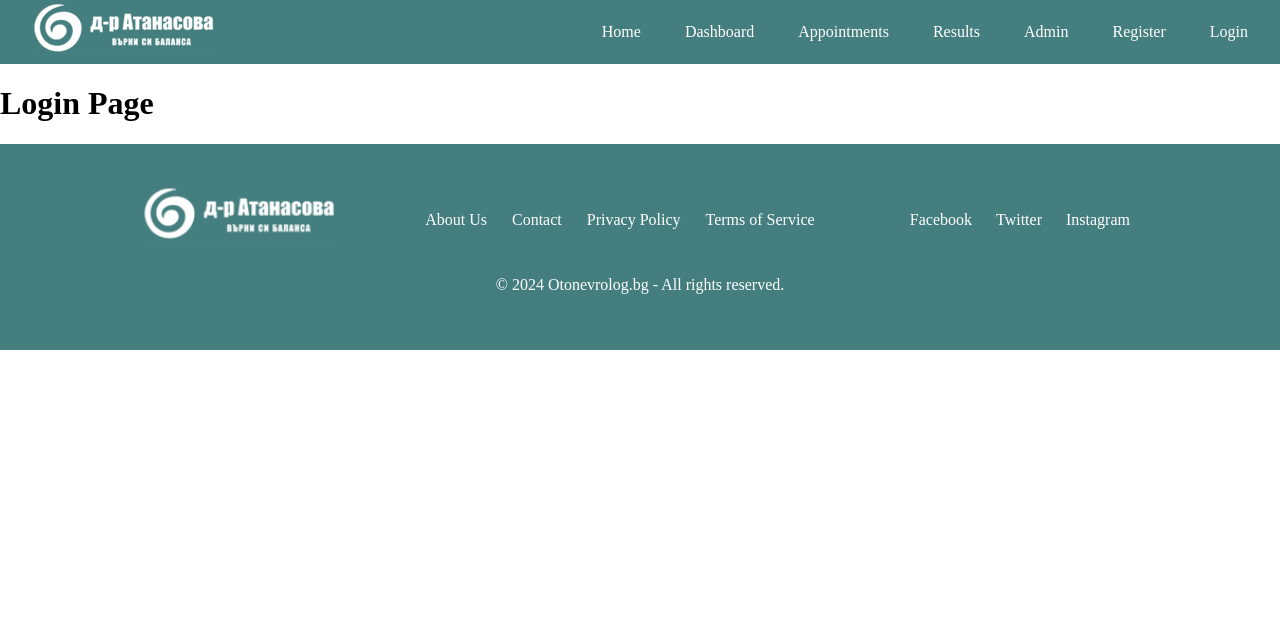
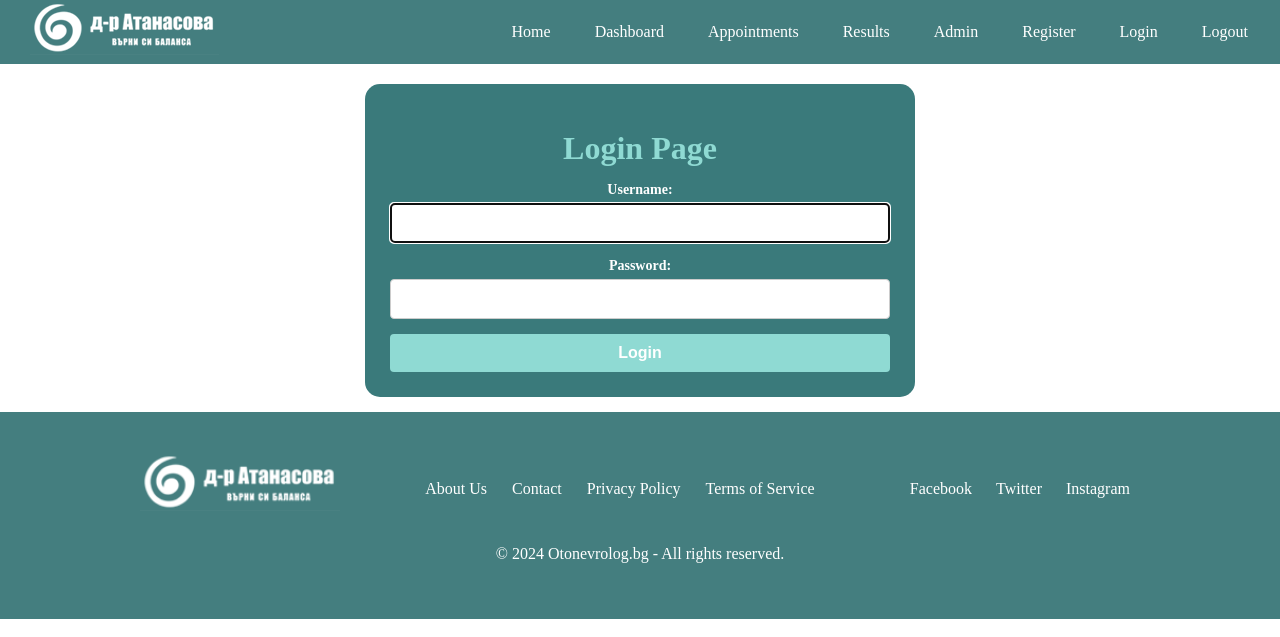
Before and after one commit to plamensve/otonevrolog, a Django app: page /login/ in a window 1280 px wide. Shown: the top 637 px of the page. Run offline with Django 5.2, Linux system fonts and the light colour scheme.

Commit message:
ADD: Login logic

```diff
--- a/otonevrolog_main/otonevrolog_main/web/forms.py
+++ b/otonevrolog_main/otonevrolog_main/web/forms.py
@@ -1,5 +1,5 @@
 from django import forms
-from django.contrib.auth.forms import UserCreationForm
+from django.contrib.auth.forms import UserCreationForm, AuthenticationForm
 from django.contrib.auth.models import User
 
 from otonevrolog_main.web.models import AppointmentBooking
@@ -47,3 +47,7 @@ class CustomCreateUserForm(UserCreationForm):
             self.fields[field_name].label = ''
         self.fields['password1'].widget = forms.PasswordInput(attrs={'placeholder': 'Password...'})
         self.fields['password2'].widget = forms.PasswordInput(attrs={'placeholder': 'Confirm Password...'})
+
+
+class CreateUserLoginForm(AuthenticationForm):
+    pass
--- a/otonevrolog_main/otonevrolog_main/web/urls.py
+++ b/otonevrolog_main/otonevrolog_main/web/urls.py
@@ -1,9 +1,9 @@
 from django.urls import path
 from otonevrolog_main.web import views
-from otonevrolog_main.web.views import RegisterView
+from otonevrolog_main.web.views import RegisterView, CustomLoginView
 
 urlpatterns = (
     path('', views.index, name='index'),
-    path('login/', views.login, name='login'),
+    path('login/', CustomLoginView.as_view(), name='login'),
     path('register/', RegisterView.as_view(), name='register'),
 )
--- a/otonevrolog_main/otonevrolog_main/web/views.py
+++ b/otonevrolog_main/otonevrolog_main/web/views.py
@@ -1,8 +1,7 @@
+from django.contrib.auth.views import LoginView
 from django.shortcuts import render, redirect
-from otonevrolog_main.web.forms import AppointmentBookingCreateForm, CustomCreateUserForm
-from otonevrolog_main.web.models import AppointmentSlot
+from otonevrolog_main.web.forms import AppointmentBookingCreateForm, CustomCreateUserForm, CreateUserLoginForm
 from otonevrolog_main.web.utils import get_taken_slots, create_appointment_slot
-from django.contrib.auth.forms import UserCreationForm
 from django.shortcuts import render
 from django.urls import reverse_lazy
 from django.views.generic import CreateView
@@ -40,8 +39,10 @@ class RegisterView(CreateView):
     success_url = reverse_lazy('index')
 
 
-def login(request):
-    return render(request, 'login.html')
+class CustomLoginView(LoginView):
+    form_class = CreateUserLoginForm
+    template_name = 'login.html'
+    success_url = reverse_lazy('index')
 
 
 def logout(request):
--- /dev/null
+++ b/otonevrolog_main/static/css/login-form.css
@@ -0,0 +1,78 @@
+/* Основен стил за формата за регистрация */
+.login-form {
+    width: 100%;
+    max-width: 500px;
+    margin: 20px auto;
+    padding: 25px;
+    background: linear-gradient(145deg, #3a7a7b, #3a7a7b) center;
+    background-size: cover;
+    border-radius: 15px;
+}
+
+/* Стил за заглавието на формата */
+.login-form h2 {
+    text-align: center;
+    font-size: 24px;
+    margin-bottom: 20px;
+    color: #fff;
+}
+
+.login-form label {
+    font-size: 14px;
+    color: #ffffff;
+    font-weight: 600;
+    text-align: center;
+    display: block;
+    margin-bottom: 5px;
+}
+
+/* Основен стил за полетата за въвеждане */
+.login-form input[type="text"],
+.login-form input[type="password"] {
+    width: 100%;
+    padding: 10px;
+    margin-bottom: 15px;
+    border: 1px solid #ccc;
+    border-radius: 4px;
+    box-sizing: border-box;
+    font-size: 16px;
+    color: #333;
+}
+
+
+/* Стил за бутона */
+.login-form button {
+    width: 100%;
+    padding: 10px;
+    font-size: 16px;
+    font-weight: bold;
+    color: #fff;
+    background-color: #8fdad3;
+    border: none;
+    border-radius: 4px;
+    cursor: pointer;
+    transition: background-color 0.3s ease;
+}
+
+/* Ефект при задържане на мишката върху бутона */
+.login-form button:hover {
+    background-color: #4ed2cb;
+}
+
+.login-form{
+    color: #8fdad3;
+    font-weight: 600;
+    text-align: center;
+    margin-bottom: 15px;
+}
+
+.login-form{
+    color: #ffffff;
+}
+
+.login-form-topic{
+    color: #8fdad3;
+    font-weight: 600;
+    text-align: center;
+    margin-bottom: 15px;
+}
--- a/otonevrolog_main/static/css/style.css
+++ b/otonevrolog_main/static/css/style.css
@@ -2,3 +2,4 @@
 @import 'footer.css';
 @import 'index-page.css';
 @import 'register-form.css';
+@import 'login-form.css';
--- a/otonevrolog_main/static/js/appointmentModal.js
+++ b/otonevrolog_main/static/js/appointmentModal.js
@@ -5,6 +5,6 @@ function openForm(day, hour) {
 }
 
 
-        function closeForm() {
-            document.getElementById("appointmentModal").style.display = "none";
-        }
+function closeForm() {
+    document.getElementById("appointmentModal").style.display = "none";
+}
--- a/otonevrolog_main/templates/login.html
+++ b/otonevrolog_main/templates/login.html
@@ -1,6 +1,11 @@
 {% extends 'base.html' %}
 {% block content %}
 <body>
-    <h1>Login Page</h1>
+    <form method="POST" class="login-form">
+        <h1 class="login-form-topic">Login Page</h1>
+        {% csrf_token %}
+        {{ form }}
+        <button type="submit">Login</button>
+    </form>
 </body>
 {% endblock %}
--- a/otonevrolog_main/templates/nav.html
+++ b/otonevrolog_main/templates/nav.html
@@ -18,6 +18,7 @@
         <li><a href="/admin">Admin</a></li>
         <li><a href="/register">Register</a></li>
         <li><a href="{% url 'login' %}">Login</a></li>
+        <li><a href="#">Logout</a></li>
     </ul>
     <a href="{% url 'index' %}" class="logo">
         <img src="{% static 'images/white-logo.png' %}"  alt="Logo">
```
Also changed, not shown: otonevrolog_main/otonevrolog_main/settings.py (+1 -6 lines).
